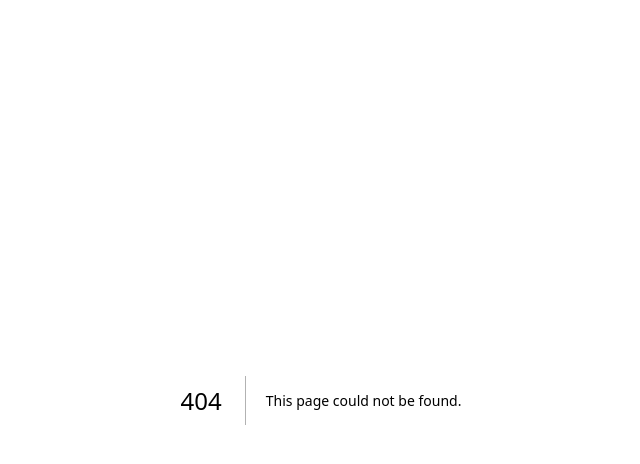
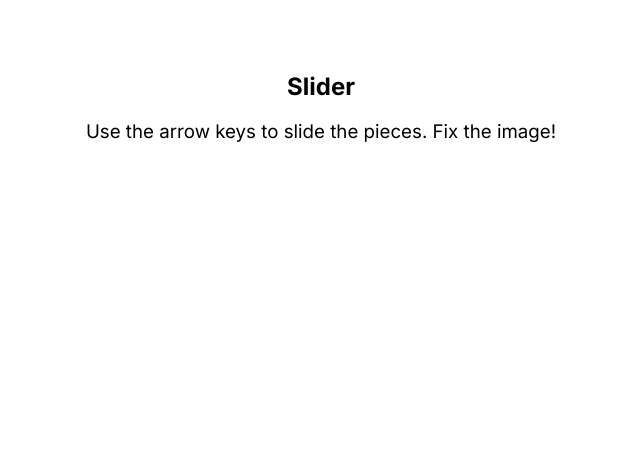
Before and after one commit to sahiyer/minigames, a Next.js app: page /slider in a window 1280 px wide. Before the commit this address had no page. Shown: the top 464 px of the page, without its empty margins (319-959 px from the left). Built offline with nearby package versions, Linux system fonts and the light colour scheme.

Commit message:
Basic setup for a slider game.

```diff
--- a/src/app/page.tsx
+++ b/src/app/page.tsx
@@ -10,6 +10,9 @@ export default function Index() {
             <Link href="/simon">
                 <button>Simon</button>
             </Link>
+            <Link href="/slider">
+                <button>Slider</button>
+            </Link>
         </main>
     );
 }
--- /dev/null
+++ b/src/app/slider/layout.tsx
@@ -0,0 +1,14 @@
+import { Metadata } from "next";
+
+export const metadata: Metadata = {
+    title: "Slider",
+    description: "A sliding image game",
+};
+
+export default function SliderLayout({
+    children,
+}: {
+    children: React.ReactNode;
+}) {
+    return <section>{children}</section>;
+}
--- /dev/null
+++ b/src/app/slider/page.tsx
@@ -0,0 +1,8 @@
+export default function Slider() {
+    return (
+        <>
+            <h1>Slider</h1>
+            <h3>Use the arrow keys to slide the pieces. Fix the image!</h3>
+        </>
+    );
+}
```
